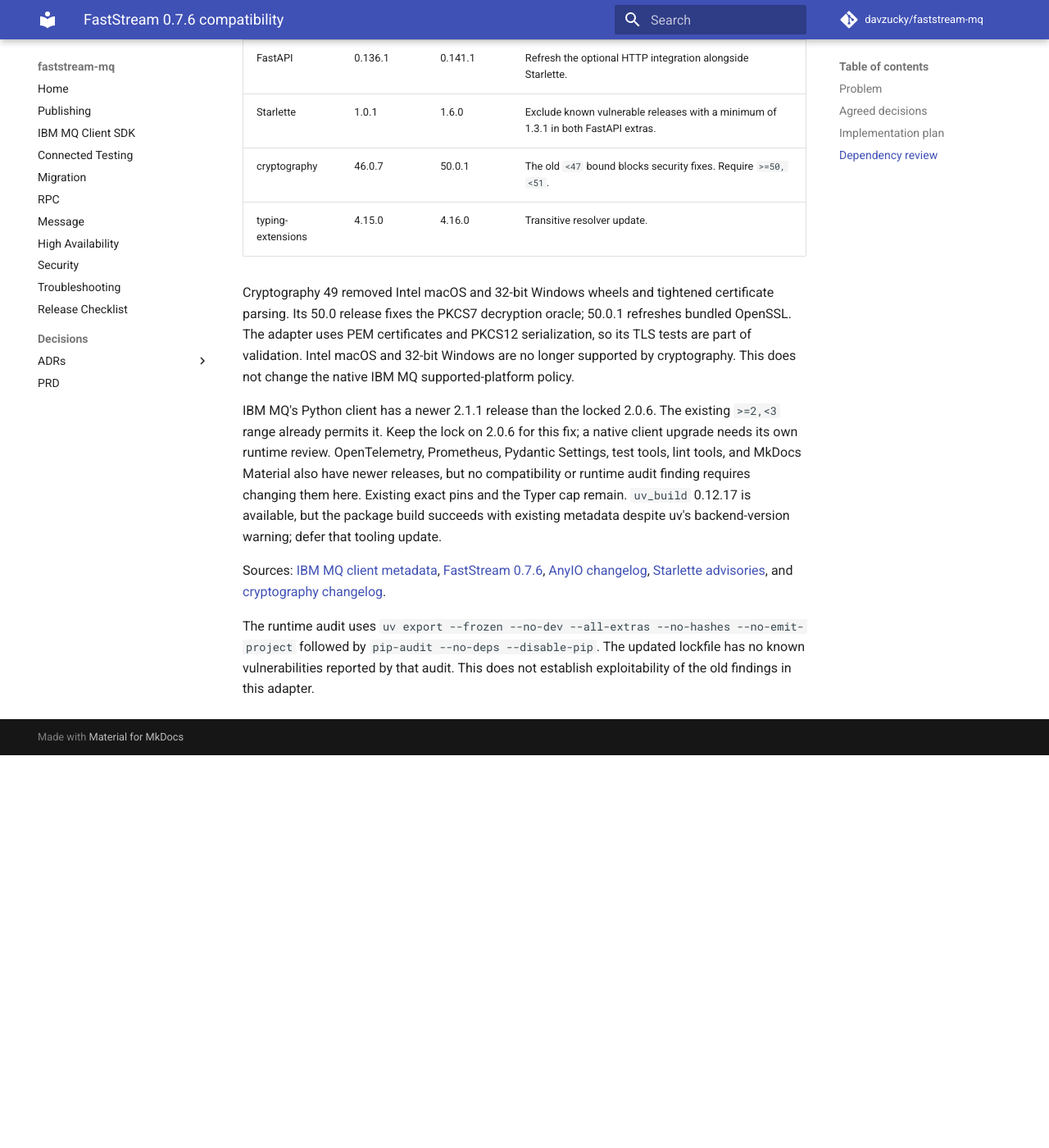
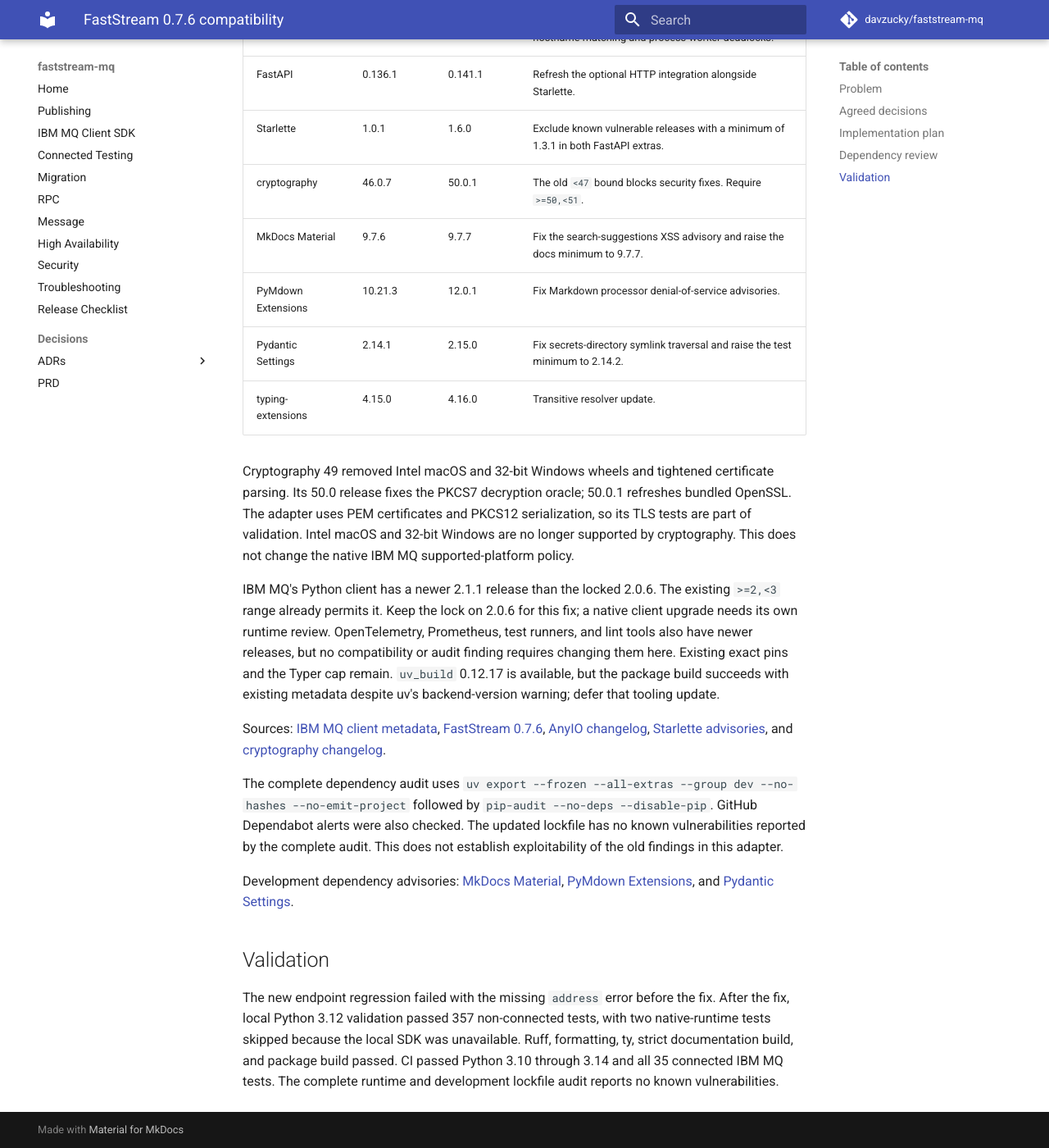
Before and after one commit to davzucky/faststream-mq, an MkDocs documentation site: the page built from docs/prd/faststream-076-compatibility.md, in a window 1280 px wide and 1400 px high, scrolled down 1448 px. Shown: the whole window at 82% size. Built offline with MkDocs 1.6.1 and Material for MkDocs 9.7.7, drawn with Linux system fonts in a browser that asks for light colours; comment, search, counter and statistics services are not loaded; before the commit the page ends 2369 px from its top, so only the background shows below that; some of the changed text lies outside the part shown.

Commit message:
Update vulnerable documentation and test dependencies

```diff
--- a/docs/prd/faststream-076-compatibility.md
+++ b/docs/prd/faststream-076-compatibility.md
@@ -25,7 +25,7 @@
 
 ## Dependency review
 
-Checked direct runtime, optional, build, test, lint, and documentation dependencies against PyPI on 2026-09-22. Updated dependencies needed for FastStream compatibility or to address advisories in the runtime lockfile.
+Checked direct runtime, optional, build, test, lint, and documentation dependencies against PyPI on 2026-09-22. Updated dependencies needed for FastStream compatibility or to address advisories in runtime, documentation, and test dependencies.
 
 | Dependency | Previous lock | Updated lock | Reason |
 | --- | --- | --- | --- |
@@ -35,12 +35,21 @@
 | FastAPI | 0.136.1 | 0.141.1 | Refresh the optional HTTP integration alongside Starlette. |
 | Starlette | 1.0.1 | 1.6.0 | Exclude known vulnerable releases with a minimum of 1.3.1 in both FastAPI extras. |
 | cryptography | 46.0.7 | 50.0.1 | The old `<47` bound blocks security fixes. Require `>=50,<51`. |
+| MkDocs Material | 9.7.6 | 9.7.7 | Fix the search-suggestions XSS advisory and raise the docs minimum to 9.7.7. |
+| PyMdown Extensions | 10.21.3 | 12.0.1 | Fix Markdown processor denial-of-service advisories. |
+| Pydantic Settings | 2.14.1 | 2.15.0 | Fix secrets-directory symlink traversal and raise the test minimum to 2.14.2. |
 | typing-extensions | 4.15.0 | 4.16.0 | Transitive resolver update. |
 
 Cryptography 49 removed Intel macOS and 32-bit Windows wheels and tightened certificate parsing. Its 50.0 release fixes the PKCS7 decryption oracle; 50.0.1 refreshes bundled OpenSSL. The adapter uses PEM certificates and PKCS12 serialization, so its TLS tests are part of validation. Intel macOS and 32-bit Windows are no longer supported by cryptography. This does not change the native IBM MQ supported-platform policy.
 
-IBM MQ's Python client has a newer 2.1.1 release than the locked 2.0.6. The existing `>=2,<3` range already permits it. Keep the lock on 2.0.6 for this fix; a native client upgrade needs its own runtime review. OpenTelemetry, Prometheus, Pydantic Settings, test tools, lint tools, and MkDocs Material also have newer releases, but no compatibility or runtime audit finding requires changing them here. Existing exact pins and the Typer cap remain. `uv_build` 0.12.17 is available, but the package build succeeds with existing metadata despite uv's backend-version warning; defer that tooling update.
+IBM MQ's Python client has a newer 2.1.1 release than the locked 2.0.6. The existing `>=2,<3` range already permits it. Keep the lock on 2.0.6 for this fix; a native client upgrade needs its own runtime review. OpenTelemetry, Prometheus, test runners, and lint tools also have newer releases, but no compatibility or audit finding requires changing them here. Existing exact pins and the Typer cap remain. `uv_build` 0.12.17 is available, but the package build succeeds with existing metadata despite uv's backend-version warning; defer that tooling update.
 
 Sources: [IBM MQ client metadata](https://pypi.org/pypi/ibmmq/json), [FastStream 0.7.6](https://github.com/ag2ai/faststream/releases/tag/0.7.6), [AnyIO changelog](https://anyio.readthedocs.io/en/stable/versionhistory.html), [Starlette advisories](https://github.com/Kludex/starlette/security/advisories), and [cryptography changelog](https://cryptography.io/en/latest/changelog/).
 
-The runtime audit uses `uv export --frozen --no-dev --all-extras --no-hashes --no-emit-project` followed by `pip-audit --no-deps --disable-pip`. The updated lockfile has no known vulnerabilities reported by that audit. This does not establish exploitability of the old findings in this adapter.
+The complete dependency audit uses `uv export --frozen --all-extras --group dev --no-hashes --no-emit-project` followed by `pip-audit --no-deps --disable-pip`. GitHub Dependabot alerts were also checked. The updated lockfile has no known vulnerabilities reported by the complete audit. This does not establish exploitability of the old findings in this adapter.
+
+Development dependency advisories: [MkDocs Material](https://github.com/squidfunk/mkdocs-material/security/advisories/GHSA-xvg9-69gf-fjrf), [PyMdown Extensions](https://github.com/facelessuser/pymdown-extensions/security/advisories/GHSA-gm37-52c6-37mw), and [Pydantic Settings](https://github.com/pydantic/pydantic-settings/security/advisories/GHSA-4xgf-cpjx-pc3j).
+
+## Validation
+
+The new endpoint regression failed with the missing `address` error before the fix. After the fix, local Python 3.12 validation passed 357 non-connected tests, with two native-runtime tests skipped because the local SDK was unavailable. Ruff, formatting, ty, strict documentation build, and package build passed. CI passed Python 3.10 through 3.14 and all 35 connected IBM MQ tests. The complete runtime and development lockfile audit reports no known vulnerabilities.
--- a/pyproject.toml
+++ b/pyproject.toml
@@ -55,7 +55,7 @@
     "email-validator==2.3.0",
     "freezegun>=1.5.5",
     "httpx==0.28.1",
-    "pydantic-settings>=2.0.0,<3.0.0",
+    "pydantic-settings>=2.14.2,<3.0.0",
     "pytest==9.0.3",
     "pytest-asyncio==1.3.0",
     "pytest-cov>=6.2.1",
@@ -71,7 +71,7 @@
     "ty>=0.0.1a23",
 ]
 docs = [
-    "mkdocs-material>=9.7.1,<10",
+    "mkdocs-material>=9.7.7,<10",
     "mdx-include>=1.4.2,<2",
 ]
 dev = [
```
Also changed, not shown: CHANGELOG.md (+1 -0 lines), 1 other file.
